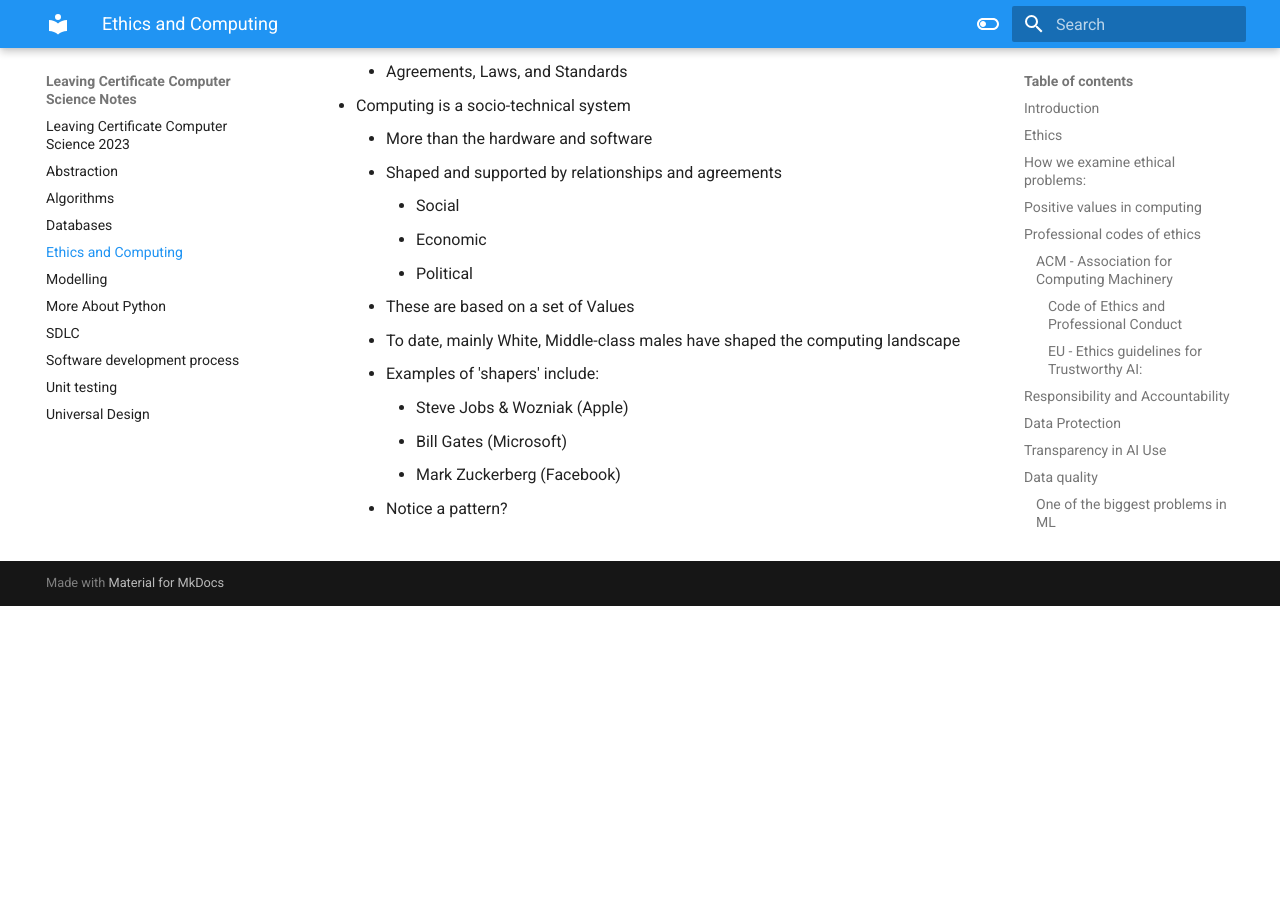
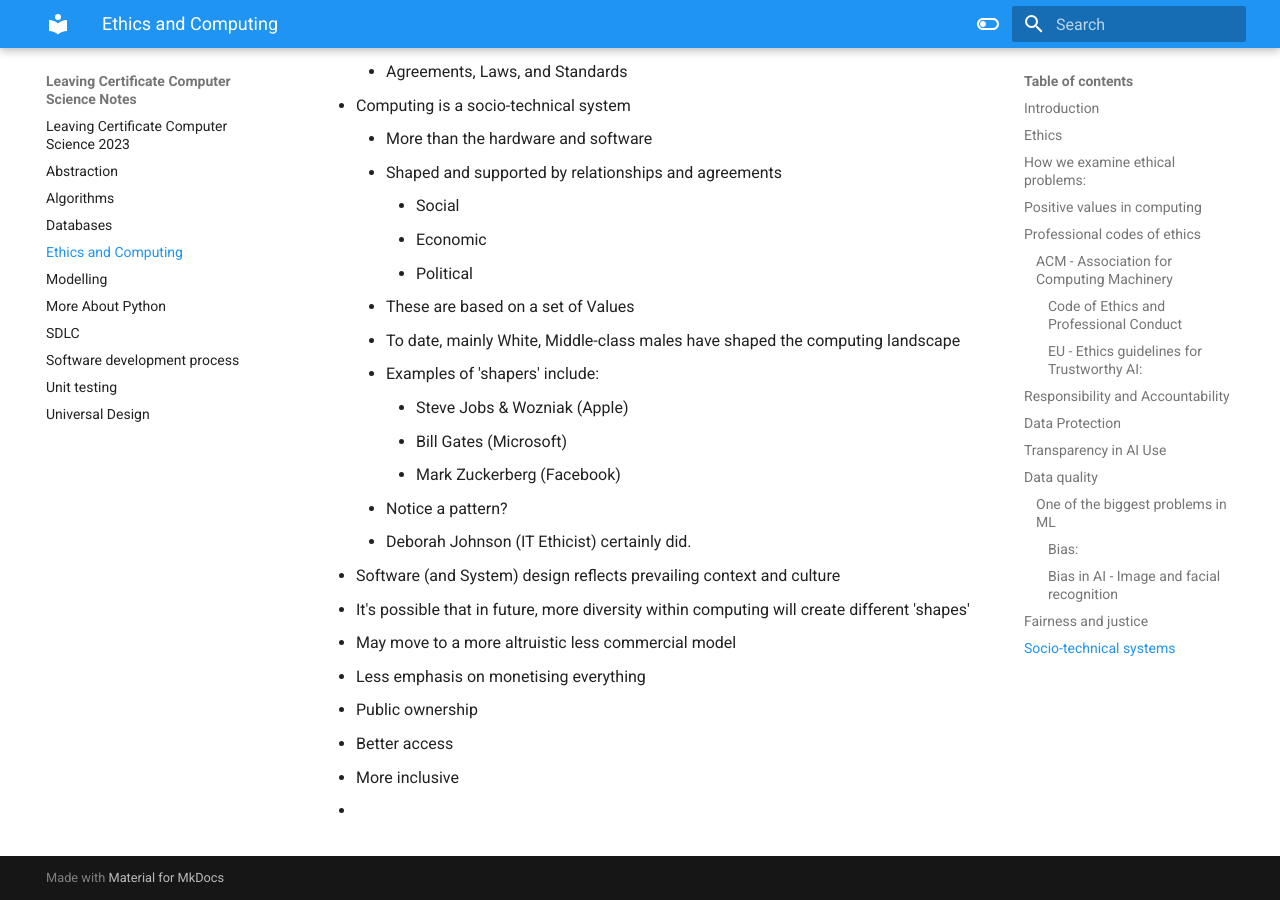
Before and after one commit to alyxdeburca/csnotes, an MkDocs documentation site: the page built from docs/Ethics and Computing.md, in a window 1280 px wide and 900 px high, scrolled down 10567 px. Built offline with MkDocs 1.6.1 and Material for MkDocs 9.7.7, drawn with Linux system fonts in a browser that asks for light colours; before the commit the page ends 11173 px from its top, so only the background shows below that.

Commit message:
[PUBLISHER] Merge #15

```diff
--- a/docs/Ethics and Computing.md
+++ b/docs/Ethics and Computing.md
@@ -295,3 +295,12 @@ share: true
 			- Bill Gates (Microsoft)
 			- Mark Zuckerberg (Facebook)
 		- Notice a pattern?
+		- Deborah Johnson (IT Ethicist) certainly did.
+	- Software (and System) design reflects prevailing context and culture
+	- It's possible that in future, more diversity within computing will create different 'shapes'
+	- May move to a more altruistic less commercial model
+	- Less emphasis on monetising everything
+	- Public ownership
+	- Better access
+	- More inclusive
+	-
```
